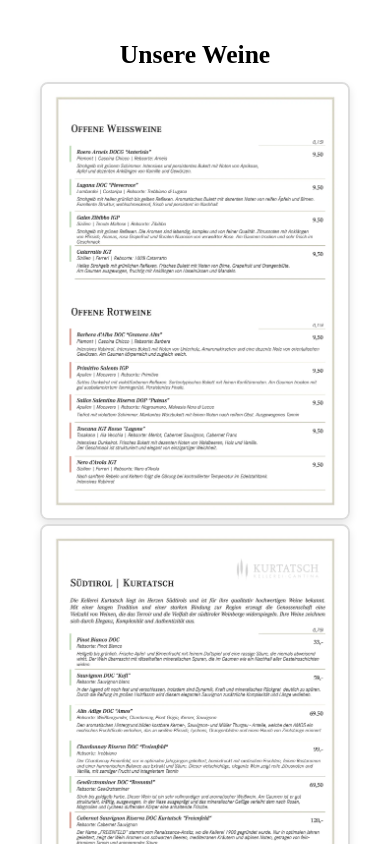
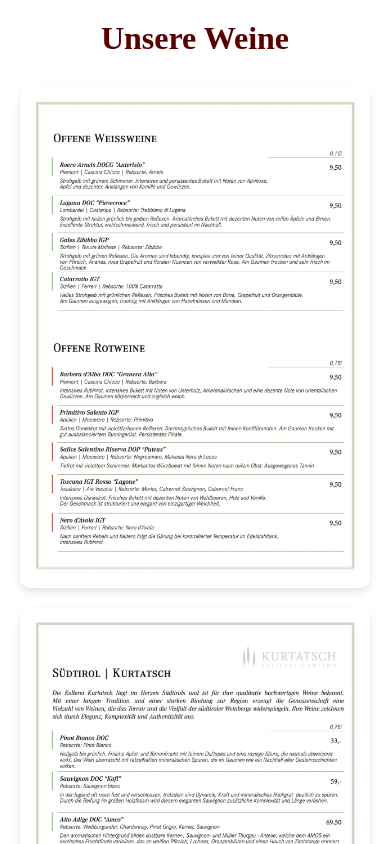
Before and after one commit to francescovitale-dev/nana, a React (Vite) app: page /wines in a window 390 px wide. Shown: the top 844 px of the page. Built offline with nearby package versions, Linux system fonts and the light colour scheme; a web font is replaced by a local one.

Commit message:
lazy-loading

```diff
--- a/package.json
+++ b/package.json
@@ -13,6 +13,7 @@
     "@react-google-maps/api": "^2.19.3",
     "@react-pdf/renderer": "^3.4.4",
     "dotenv": "^16.4.5",
+    "framer-motion": "^11.3.28",
     "i18next": "^23.11.2",
     "react": "^18.2.0",
     "react-cookie-consent": "^9.0.0",
@@ -20,6 +21,7 @@
     "react-helmet": "^6.1.0",
     "react-i18next": "^14.1.1",
     "react-icons": "^5.1.0",
+    "react-lazy-load-image-component": "^1.6.2",
     "react-router-dom": "^6.23.1"
   },
   "devDependencies": {
--- a/src/App.jsx
+++ b/src/App.jsx
@@ -6,7 +6,7 @@
 
 import './i18n.js';
 import { AboutUs, Chef, FindUs, Footer, Header, Menu, Impressum, NotFound, CookiePolicy } from './container';
-import { MenuItem, Wines } from './components/index.js';
+import { MenuItem, WineMenuItem } from './components/index.js';
 import './App.css';
 
 const App = () => {
@@ -83,7 +83,7 @@
             } />
             <Route path="/impressum" element={<Impressum />} />
             <Route path="/menu" element={<MenuItem />} />
-            <Route path="/wines" element={<Wines />} />
+            <Route path="/wines" element={<WineMenuItem />} />
             <Route path="*" element={<NotFound />} />
             <Route path="/cookie-policy" element={<CookiePolicy />} />
           </Routes>
--- /dev/null
+++ b/src/components/LazyImage.jsx
@@ -0,0 +1,14 @@
+import React from 'react';
+import { LazyLoadImage } from 'react-lazy-load-image-component';
+import 'react-lazy-load-image-component/src/effects/blur.css';
+
+const LazyImage = ({ src, alt, className }) => (
+  <LazyLoadImage
+    alt={alt}
+    src={src}
+    effect="blur"
+    className={className}
+  />
+);
+
+export default LazyImage;
--- a/src/components/Menuitem/MenuItem.css
+++ b/src/components/Menuitem/MenuItem.css
@@ -5,33 +5,36 @@
   align-items: center;
   text-align: center;
   padding: 40px;
+  background-color: #f9f9f9;
 }
 
 .menu-container h1 {
   font-size: 2.5em;
   margin-bottom: 12px;
+  color: #333;
 }
 
 .menu-description {
   font-size: 1.5em;
   margin-bottom: 5px;
-  max-width: 800px; /* Limita la larghezza massima del testo */
-  width: 100%; /* Assicura che il testo sia centrato */
+  max-width: 800px;
+  width: 100%;
+  color: #555;
 }
 
 .menu-info {
   color: #666;
   font-size: 1.2em;
   margin-bottom: 30px;
-  max-width: 800px; /* Limita la larghezza massima del testo */
-  width: 100%; /* Assicura che il testo sia centrato */
+  max-width: 800px;
+  width: 100%;
 }
 
 .menu-images {
   display: flex;
   flex-direction: column;
   align-items: center;
-  gap: 20px;
+  gap: 40px;
   width: 100%;
   max-width: 1200px;
 }
@@ -39,45 +42,49 @@
 .menu-image {
   width: 100%;
   height: auto;
-  max-width: 800px; /* Limita la larghezza massima dell'immagine */
-  border: 2px solid #ddd;
-  border-radius: 8px;
-  box-shadow: 0 4px 8px rgba(0, 0, 0, 0.1);
-  transition: transform 0.2s ease-in-out;
-}
-
-.menu-image:hover {
-  transform: scale(1.02);
+  max-width: 800px;
+  border-radius: 12px;
+  box-shadow: 0 8px 16px rgba(0, 0, 0, 0.1);
 }
 
 .app__menu-button {
   display: inline-block;
-  margin-top: 20px;
-  padding: 10px 20px;
-  font-size: 1em;
+  margin-top: 30px;
+  padding: 12px 24px;
+  font-size: 1.1em;
   color: white;
-  background-color: black;
+  background-color: #333;
   text-decoration: none;
   border: none;
-  border-radius: 10px;
-  transition: background-color 0.3s ease;
+  border-radius: 30px;
+  transition: all 0.3s ease;
+  box-shadow: 0 4px 6px rgba(0, 0, 0, 0.1);
 }
 
 .app__menu-button:hover {
-  background-color: #666;
-  cursor: pointer;
+  background-color: #555;
+  transform: translateY(-2px);
+  box-shadow: 0 6px 8px rgba(0, 0, 0, 0.15);
 }
 
 @media (max-width: 768px) {
-  .menu-container h1 {
-    font-size: 1.6em;
+  .menu-container {
+    padding: 20px;
   }
 
-  .menu-container p {
-    font-size: 1.2em;
+  .menu-container h1 {
+    font-size: 2em;
   }
 
-  .menu-image {
-    max-width: 100%; /* Assicura che le immagini siano a piena larghezza su dispositivi mobili */
+  .menu-description {
+    font-size: 1.3em;
+  }
+
+  .menu-info {
+    font-size: 1.1em;
+  }
+
+  .menu-images {
+    gap: 30px;
   }
 }
--- a/src/components/Menuitem/MenuItem.jsx
+++ b/src/components/Menuitem/MenuItem.jsx
@@ -1,32 +1,52 @@
-import React from 'react';
+import React, { lazy, Suspense } from 'react';
 import { Link } from 'react-router-dom';
 import { useTranslation } from 'react-i18next';
+import { motion } from 'framer-motion';
 import { images } from '../../constants';
-import './MenuItem.css';  // Importa lo stile CSS per il layout e la responsività
+import './MenuItem.css';
+
+const LazyImage = lazy(() => import('../LazyImage'));
 
 const MenuItem = () => {
   const { t } = useTranslation();
 
   return (
-    <div className="menu-container">
+    <motion.div
+      className="menu-container"
+      initial={{ opacity: 0 }}
+      animate={{ opacity: 1 }}
+      transition={{ duration: 0.5 }}
+    >
       <h1>{t('menuItem.title')}</h1>
       <p className='menu-description'>{t('menuItem.description-carta')}</p>
       <p className="menu-info">{t('menuItem.allaCartaAvailability')}</p>
 
       <div className="menu-images">
-        <div className="menu-item">
-          <img src={images.allaCarta} alt="Menu alla Carta" className="menu-image" />
-        </div>
-        <div className="menu-item">
+        <motion.div
+          className="menu-item"
+          whileHover={{ scale: 1.05 }}
+          transition={{ type: "spring", stiffness: 300 }}
+        >
+          <Suspense fallback={<div>Loading...</div>}>
+            <LazyImage src={images.allaCarta} alt="Menu alla Carta" className="menu-image" />
+          </Suspense>
+        </motion.div>
+        <motion.div
+          className="menu-item"
+          whileHover={{ scale: 1.05 }}
+          transition={{ type: "spring", stiffness: 300 }}
+        >
           <p className='menu-description'>{t('menuItem.description-degustazione')}</p>
           <p className="menu-info">{t('menuItem.degustazioneAvailability')}</p>
-          <img src={images.degustazione} alt="Menu Degustazione" className="menu-image" />
-        </div>
+          <Suspense fallback={<div>Loading...</div>}>
+            <LazyImage src={images.degustazione} alt="Menu Degustazione" className="menu-image" />
+          </Suspense>
+        </motion.div>
       </div>
-      <Link to="/" className="app__menu-button">
+      <Link to="/#home" className="app__menu-button">
         {t("impressum.homeLink")}
       </Link>
-    </div>
+    </motion.div>
   );
 };
 
--- /dev/null
+++ b/src/components/Wines/WineMenuItem.css
@@ -0,0 +1,84 @@
+.wine-menu-container {
+  display: flex;
+  flex-direction: column;
+  align-items: center;
+  text-align: center;
+  padding: 40px;
+  max-width: 800px;
+  margin: 0 auto;
+}
+
+.wine-menu-container h1 {
+  font-size: 2.5em;
+  margin-bottom: 30px;
+  color: #5a0000; /* Wine red color */
+}
+
+.wine-menu-images {
+  display: flex;
+  flex-direction: column;
+  gap: 30px;
+  width: 100%;
+}
+
+.wine-menu-item {
+  background-color: white;
+  border-radius: 10px;
+  box-shadow: 0 4px 8px rgba(0, 0, 0, 0.1);
+  overflow: hidden;
+  transition: transform 0.3s ease;
+}
+
+.wine-menu-item:hover {
+  transform: translateY(-5px);
+}
+
+.wine-menu-image {
+  width: 100%;
+  height: auto;
+  display: block;
+}
+
+.image-placeholder {
+  width: 100%;
+  height: 200px;
+  background-color: #e0e0e0;
+  display: flex;
+  justify-content: center;
+  align-items: center;
+  color: #666;
+}
+
+.app__menu-wine-button {
+  display: inline-block;
+  margin-top: 30px;
+  padding: 12px 24px;
+  font-size: 1.1em;
+  color: white;
+  background-color: #5a0000; /* Wine red color */
+  text-decoration: none;
+  border: none;
+  border-radius: 30px;
+  transition: all 0.3s ease;
+  box-shadow: 0 4px 6px rgba(0, 0, 0, 0.1);
+}
+
+.app__menu-wine-button:hover {
+  background-color: #7a0000;
+  transform: translateY(-2px);
+  box-shadow: 0 6px 8px rgba(0, 0, 0, 0.15);
+}
+
+@media (max-width: 768px) {
+  .wine-menu-container {
+    padding: 20px;
+  }
+
+  .wine-menu-container h1 {
+    font-size: 2em;
+  }
+
+  .wine-menu-images {
+    gap: 20px;
+  }
+}
--- /dev/null
+++ b/src/components/Wines/WineMenuItem.jsx
@@ -0,0 +1,48 @@
+import React, { lazy, Suspense } from 'react';
+import { Link } from 'react-router-dom';
+import { useTranslation } from 'react-i18next';
+import { motion } from 'framer-motion';
+import { images } from '../../constants';
+import './WineMenuItem.css';
+
+const LazyImage = lazy(() => import('../LazyImage'));
+
+const WineMenuItem = () => {
+  const { t } = useTranslation();
+
+  const wineImages = [
+    images.vino1, images.vino2, images.vino3, images.vino4, images.vino5,
+    images.vino6, images.vino7, images.vino8, images.vino9, images.vino10,
+    images.vino11
+  ];
+
+  return (
+    <motion.div
+      className="wine-menu-container"
+      initial={{ opacity: 0 }}
+      animate={{ opacity: 1 }}
+      transition={{ duration: 0.5 }}
+    >
+      <h1>{t('menuItem.title-wine')}</h1>
+      <div className="wine-menu-images">
+        {wineImages.map((image, index) => (
+          <motion.div
+            key={index}
+            className="wine-menu-item"
+            whileHover={{ scale: 1.05 }}
+            transition={{ type: "spring", stiffness: 300 }}
+          >
+            <Suspense fallback={<div className="image-placeholder">Loading...</div>}>
+              <LazyImage src={image} alt={`Wine Menu ${index + 1}`} className="wine-menu-image" />
+            </Suspense>
+          </motion.div>
+        ))}
+      </div>
+      <Link to="/" className="app__menu-wine-button">
+        {t("impressum.homeLink")}
+      </Link>
+    </motion.div>
+  );
+};
+
+export default WineMenuItem;
--- a/src/components/Wines/Wines.jsx
+++ /dev/null
@@ -1,34 +0,0 @@
-import React from 'react';
-import { Link } from 'react-router-dom';
-import { useTranslation } from 'react-i18next';
-import { images } from '../../constants';
-
-const MenuItem = () => {
-  const { t } = useTranslation();
-
-  return (
-    <div className="menu-container">
-      <h1>{t('menuItem.title-wine')}</h1>
-      <div className="menu-images">
-        <div className="menu-item">
-          <img src={images.vino1} alt="Menu alla Carta" className="menu-image" />
-          <img src={images.vino2} alt="Menu alla Carta" className="menu-image" />
-          <img src={images.vino3} alt="Menu alla Carta" className="menu-image" />
-          <img src={images.vino4} alt="Menu alla Carta" className="menu-image" />
-          <img src={images.vino5} alt="Menu alla Carta" className="menu-image" />
-          <img src={images.vino6} alt="Menu alla Carta" className="menu-image" />
-          <img src={images.vino7} alt="Menu alla Carta" className="menu-image" />
-          <img src={images.vino8} alt="Menu alla Carta" className="menu-image" />
-          <img src={images.vino9} alt="Menu alla Carta" className="menu-image" />
-          <img src={images.vino10} alt="Menu alla Carta" className="menu-image" />
-          <img src={images.vino11} alt="Menu alla Carta" className="menu-image" />
-        </div>
-      </div>
-      <Link to="/" className="app__menu-button">
-        {t("impressum.homeLink")}
-      </Link>
-    </div>
-  );
-};
-
-export default MenuItem;
--- a/src/components/index.js
+++ b/src/components/index.js
@@ -3,7 +3,7 @@
 // import FooterOverlay from './Footer/FooterOverlay';
 import MenuItem from './Menuitem/MenuItem';
 import Navbar from './Navbar/Navbar';
-import Wines from './Wines/Wines';
+import WineMenuItem from './Wines/WineMenuItem';
 
 export {
   // SubHeading,
@@ -11,5 +11,5 @@
   // FooterOverlay,
   MenuItem,
   Navbar,
-  Wines
+  WineMenuItem
 };
```
Also changed, not shown: src/components/Wines/Wines.css (deleted), 1 other file (tests, documents, lock files or other folders).
